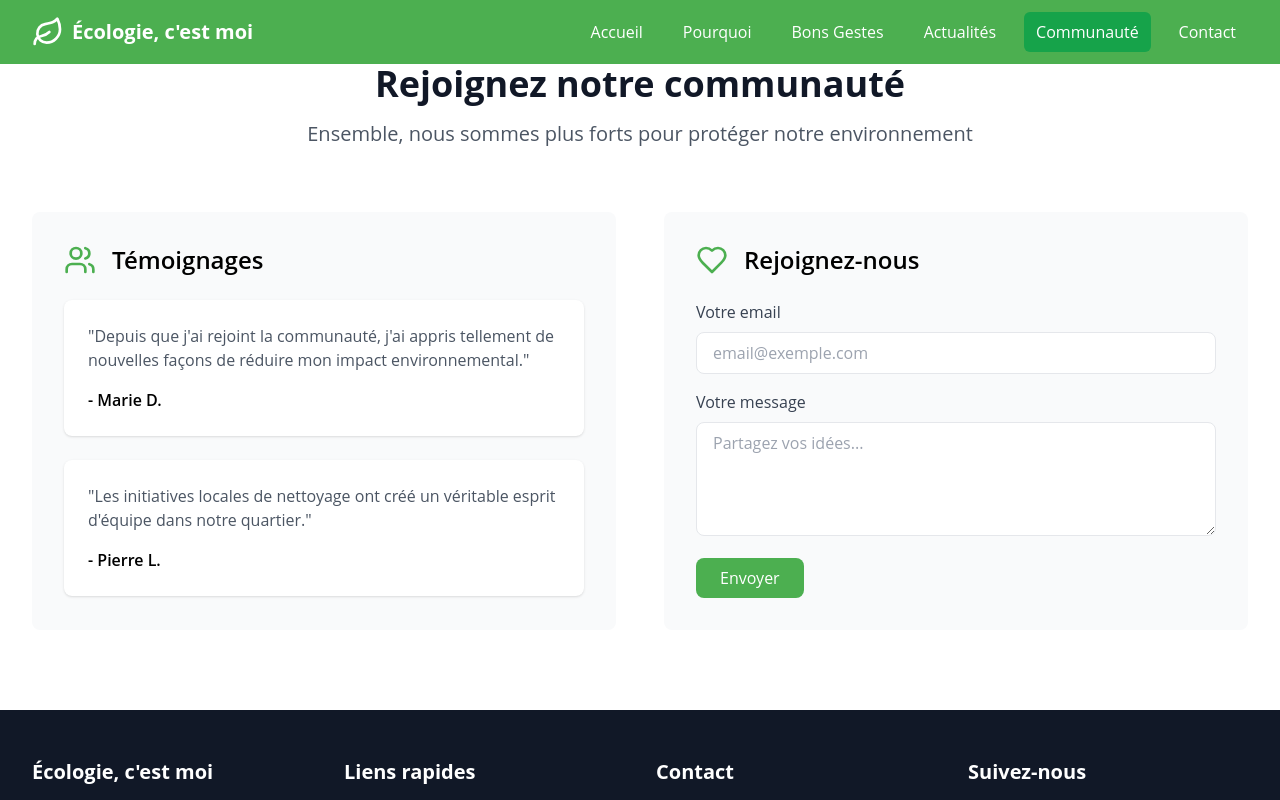
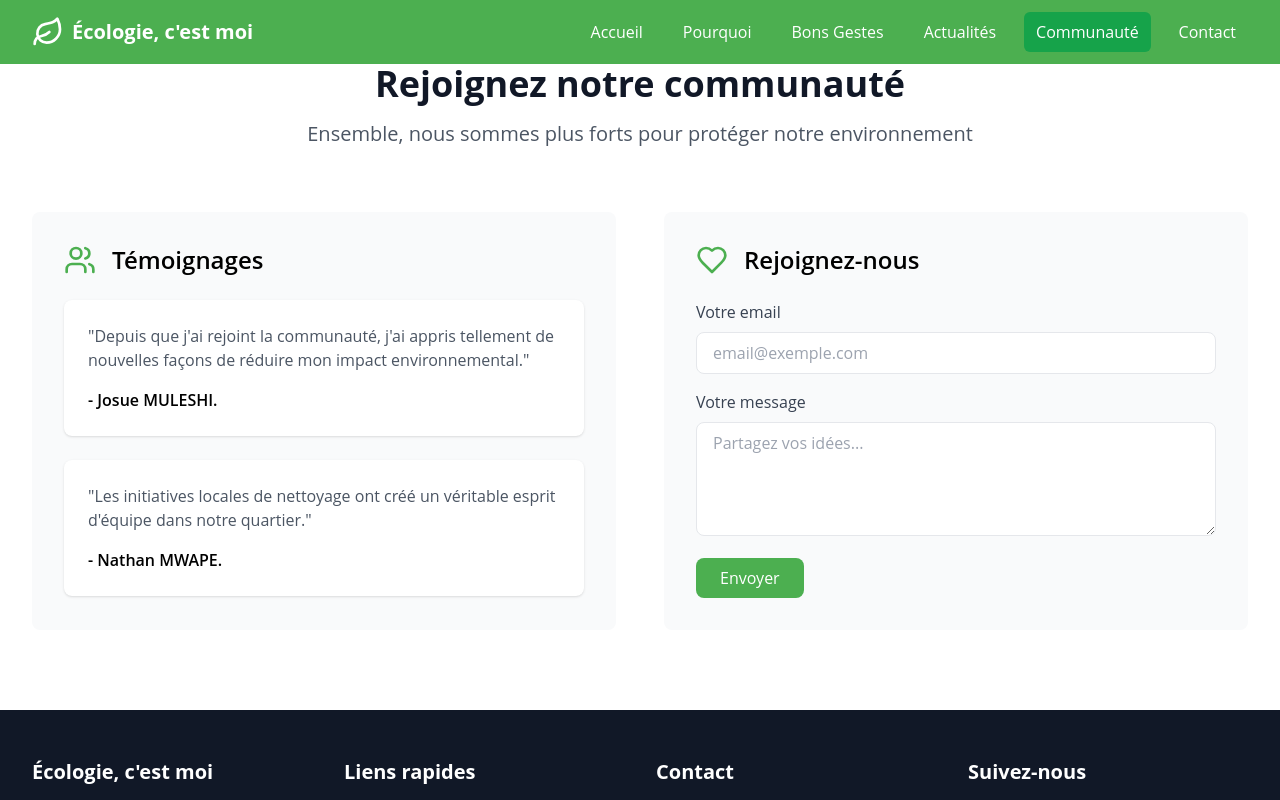
Before and after one commit to NathanMwape/Ecologie_udbl, a React (Vite) app: page /communaute in a window 1280 px wide. Shown: the top 800 px of the page. Built offline with nearby package versions, Linux system fonts and the light colour scheme.

Commit message:
COMMUNITY

```diff
--- a/src/pages/Community.tsx
+++ b/src/pages/Community.tsx
@@ -25,13 +25,13 @@ const Community = () => {
                 <p className="text-gray-600 mb-4">
                   "Depuis que j'ai rejoint la communauté, j'ai appris tellement de nouvelles façons de réduire mon impact environnemental."
                 </p>
-                <p className="font-semibold">- Marie D.</p>
+                <p className="font-semibold">- Josue MULESHI.</p>
               </div>
               <div className="bg-white p-6 rounded-lg shadow">
                 <p className="text-gray-600 mb-4">
                   "Les initiatives locales de nettoyage ont créé un véritable esprit d'équipe dans notre quartier."
                 </p>
-                <p className="font-semibold">- Pierre L.</p>
+                <p className="font-semibold">- Nathan MWAPE.</p>
               </div>
             </div>
           </div>
```
